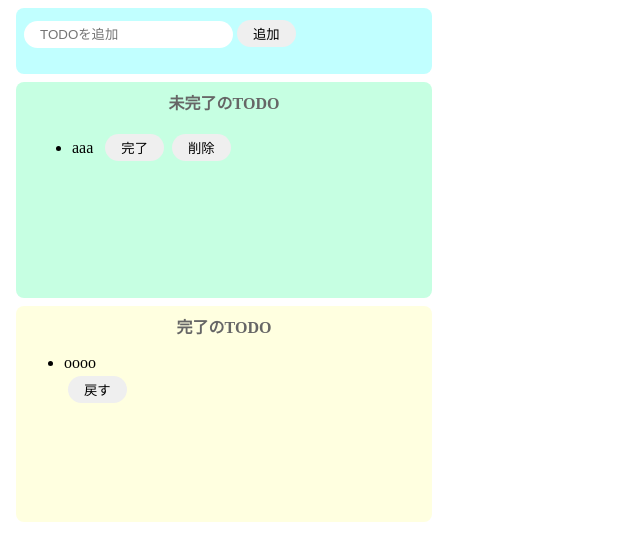
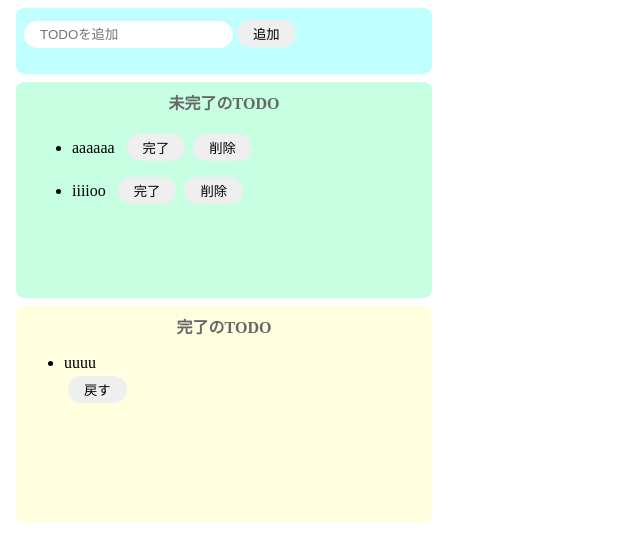
Before and after one commit to watanabe0055/todoReact, a React (Create React App) app: page / in a window 1280 px wide. Shown: the top 560 px of the page, without its empty margins (0-640 px from the left). Built offline with nearby package versions, Linux system fonts and the light colour scheme.

Commit message:
Reactを想定したモックアップ

```diff
--- a/src/App.jsx
+++ b/src/App.jsx
@@ -1,7 +1,9 @@
-import React from "react";
+import React, { useState } from "react";
 import "./styles.css";
 
 export const App = () => {
+  const [incompleteTodos, setIncompleteTodos] = useState(["aaaaaa", "iiiioo"]);
+  const [comopleteTodos, setComopleteTodos] = useState(["uuuu"]);
   return (
     <>
       <div className="input-area">
@@ -11,21 +13,29 @@
       <div className="incomplete-area">
         <p className="title">未完了のTODO</p>
         <div>
-          <ul className="list-row">
-            <li>aaa</li>
+          {incompleteTodos.map((todo) => {
+            return (
+              <ul key={todo} className="list-row">
+                <li>{todo}</li>
                 <button>完了</button>
                 <button>削除</button>
               </ul>
+            );
+          })}
         </div>
       </div>
       <div className="complete-area">
         <p className="title">完了のTODO</p>
+        {comopleteTodos.map((todo) => {
+          return (
             <div>
-          <ul>
-            <li>oooo</li>
+              <ul key={todo}>
+                <li>{todo}</li>
                 <button>戻す</button>
               </ul>
             </div>
+          );
+        })}
       </div>
     </>
   );
```
Lines whose indentation alone changed are shown as unchanged.
